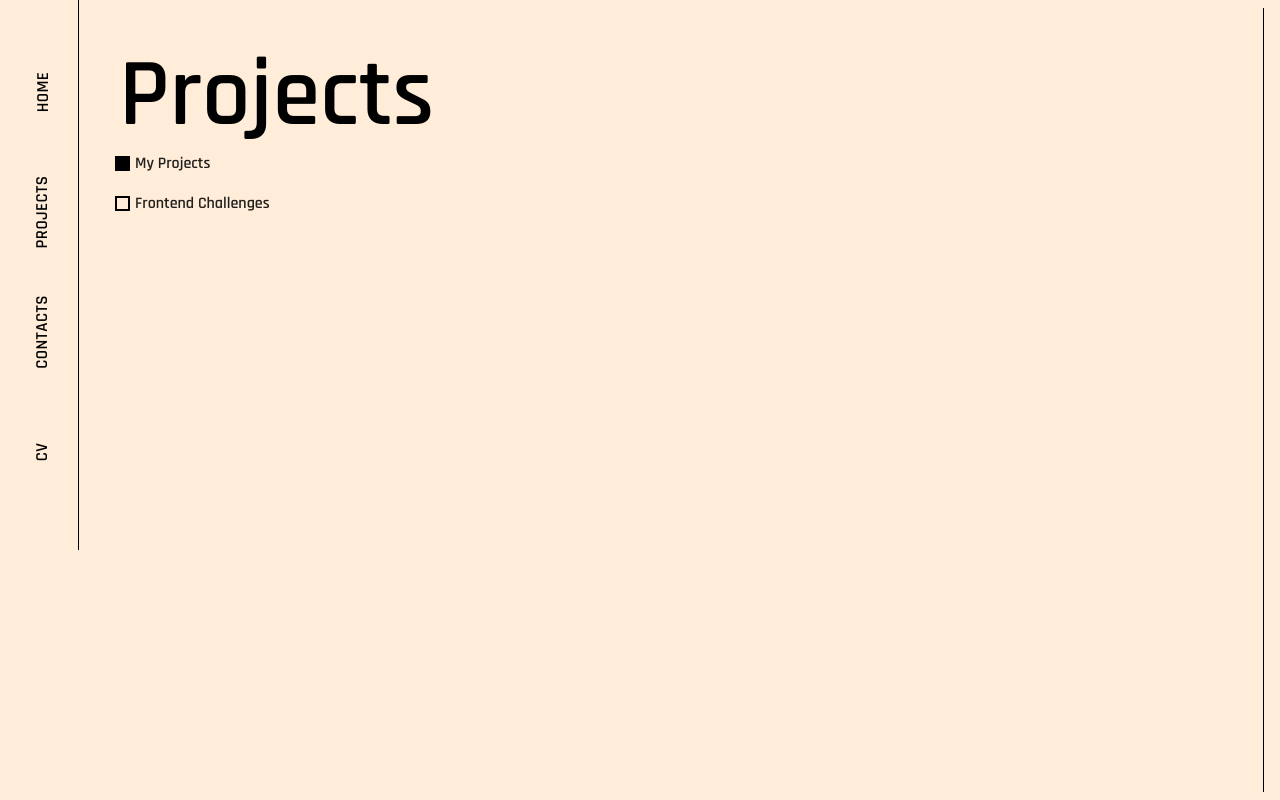
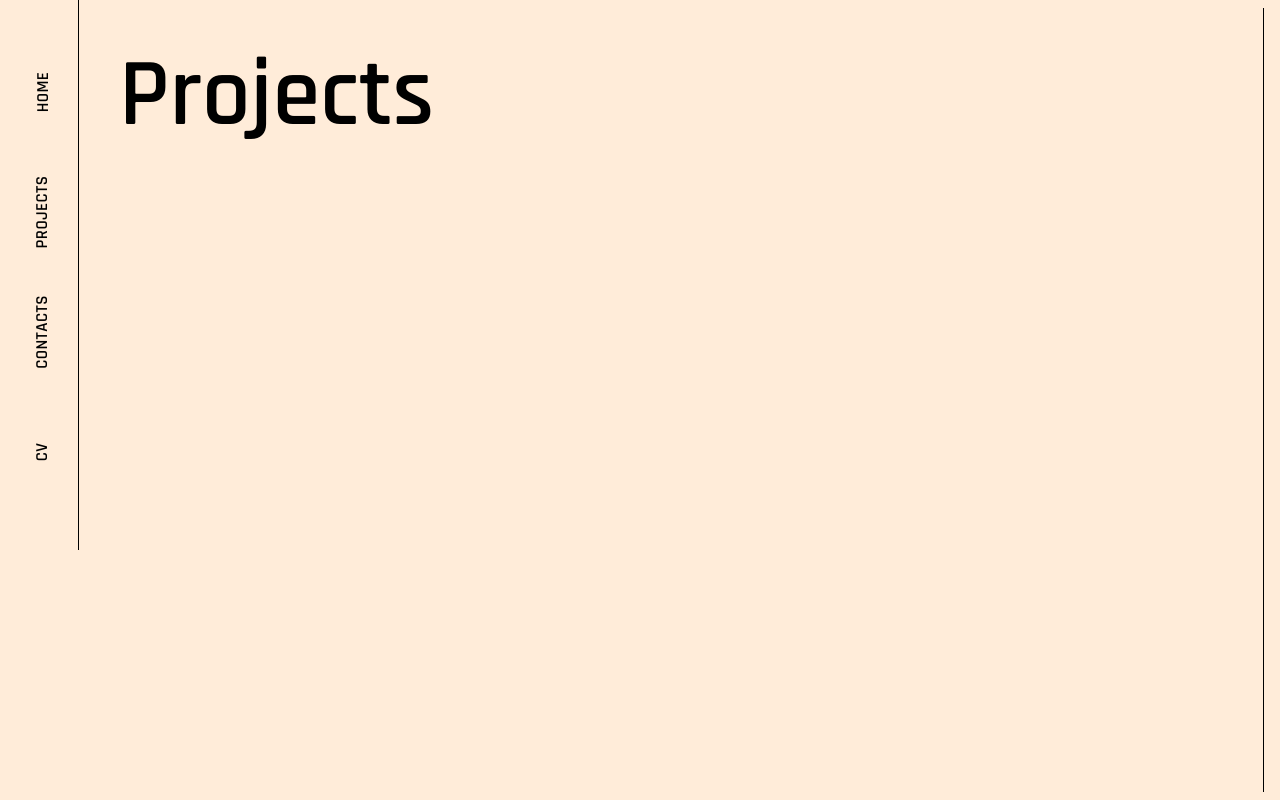
Before and after one commit to CodeLamp168/Caleb-Dylan-Sim-Portfolio, a React (Vite) app: page /projects in a window 1280 px wide. Built offline with nearby package versions, Linux system fonts and the light colour scheme.

Commit message:
preset project page

```diff
--- a/src/assets/Home.jsx
+++ b/src/assets/Home.jsx
@@ -3,7 +3,7 @@ export default function Home(){
     function HomeHeader(){
 
         return(
-        <div className="title-header home-title-header border-black py-6 text-center md:text-left w-full max-w-xs md:max-w-xl">
+        <div className="title-header home-title-header border-black py-6 text-left w-full max-w-xs md:max-w-xl">
           <h1 className="text-7xl md:text-8xl text-black font-semibold tracking-wider">CALEB SIM</h1>
           <p className="text-4xl pt-2 font-medium tracking-wider">Front End Developer</p>
         </div>
@@ -13,7 +13,7 @@ export default function Home(){
     function HomeDetails(){
 
         return(
-        <div className="home-text-area md:absolute text-2xl w-72 md:w-72 md:right-14 md:bottom-10">
+        <div className="home-text-area md:absolute  text-2xl w-72  md:right-14">
         <p className="font-medium text-left text-3xl  leading-relaxed">Started independent studies on Front End Development in 2022. Striving to create good websites and web assets with <span className="text-black text-3xl font-bold">JS, CSS, SCSS, REACT, & TAILWIND</span>
         </p>
         </div>
--- a/src/assets/Projects.jsx
+++ b/src/assets/Projects.jsx
@@ -1,45 +1,14 @@
-import React, { useState, useEffect } from 'react';
+import React, { useState } from 'react';
 
 export default function Projects(){
-  const [showProject, setShowProject] = useState(false);
-
-  const handleFrontEndMentorClick = () => {
-    setShowProject(true);
-  };
-
-  const handleIndependentProjectsClick = () => {
-    setShowProject(false);
-  };
-
-  function ConditionalComponent() {
-    const [condition, setCondition] = useState(null);
-
-    useEffect(() => {
-      const timer = setTimeout(() => {
-        setCondition(true);
-      }, 1000);
-
-      return () => clearTimeout(timer);
-    }, []);
-
-    return condition
-      ? { animation: 'none' }
-      : { animation: 'projectAnimation 1s forwards' };
-    }
-    const styleResult = ConditionalComponent();
 
 
-    function ProjectHeader({ onFrontEndMentorClick, onIndependentProjectsClick }) {
+
+    function ProjectHeader() {
 
         return (
-          <div className={`title-header py-6 text-center md:text-left w-full max-w-xs md:max-w-xl z-10 `} style={styleResult}>
+          <div className='title-header py-6 text-center md:text-left w-full max-w-xs md:max-w-xl z-10'>
             <h1 className="text-7xl lg:text-8xl text-black font-semibold">Projects</h1>
-            <div className="grid grid-flow-col mt-4 md:mt-2 md:grid-flow-row md:gap-4 md:justify-items-start z-10 ml-4">
-              <button className={`project-btn font-semibold ${!showProject ? 'active-project-btn' : ''}`} onClick={onIndependentProjectsClick}>My Projects</button>
-
-              <button className={`project-btn font-semibold ${showProject ? "active-project-btn" : ''}`} onClick={onFrontEndMentorClick}>Frontend Challenges</button>
-
-            </div>
           </div>
         );
     }
@@ -69,8 +38,6 @@ export default function Projects(){
             return <><p className=" ">HTML</p> <p className="  ">CSS</p> <p className=" ">JS:</p></>;
         };
 
-
-
         function ProjectItem({Tools, ProjectName, weblink = null}){
 
             return(
@@ -84,8 +51,6 @@ export default function Projects(){
                 </div>
             )
         }
-
-
         function FrontEndMentor() {
             return (
               <div className="flex flex-col items-center md:items-end front-end-mentor-challenge-list">
@@ -115,15 +80,12 @@ export default function Projects(){
           }
 
 
-          function ProjectContent({ showProject }) {
-            return showProject ? <FrontEndMentor /> : <IndependentProjects />;
-          }
 
 
         return(
             <div className="project-list-wrap max-w-max md:absolute md:right-0 h-4/5 relative overflow-y-scroll lg:pr-4" >
                 <ul className="text-right flex flex-col gap-6">
-                <ProjectContent showProject={showProject} />
+                <FrontEndMentor/>
                 </ul>
             </div>
         )
@@ -132,9 +94,7 @@ export default function Projects(){
 
     return(
     <div className="Asset-content home-main-div flex flex-col  items-center md:block min-h-full p-4  relative z-0 ">
-        <ProjectHeader
-            onFrontEndMentorClick={handleFrontEndMentorClick}
-            onIndependentProjectsClick={handleIndependentProjectsClick}/>
+        <ProjectHeader/>
         <ProjectLists />
     </div>
     )
```
